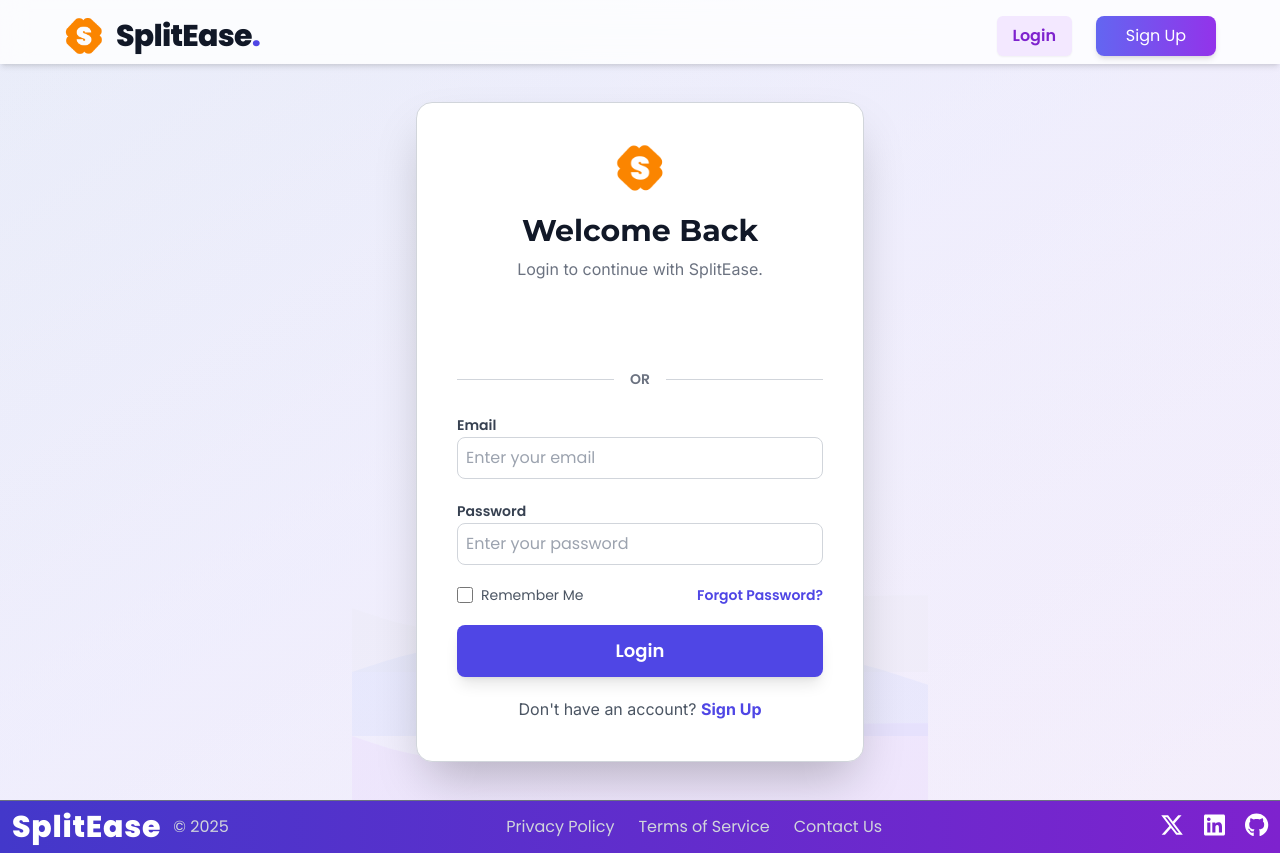
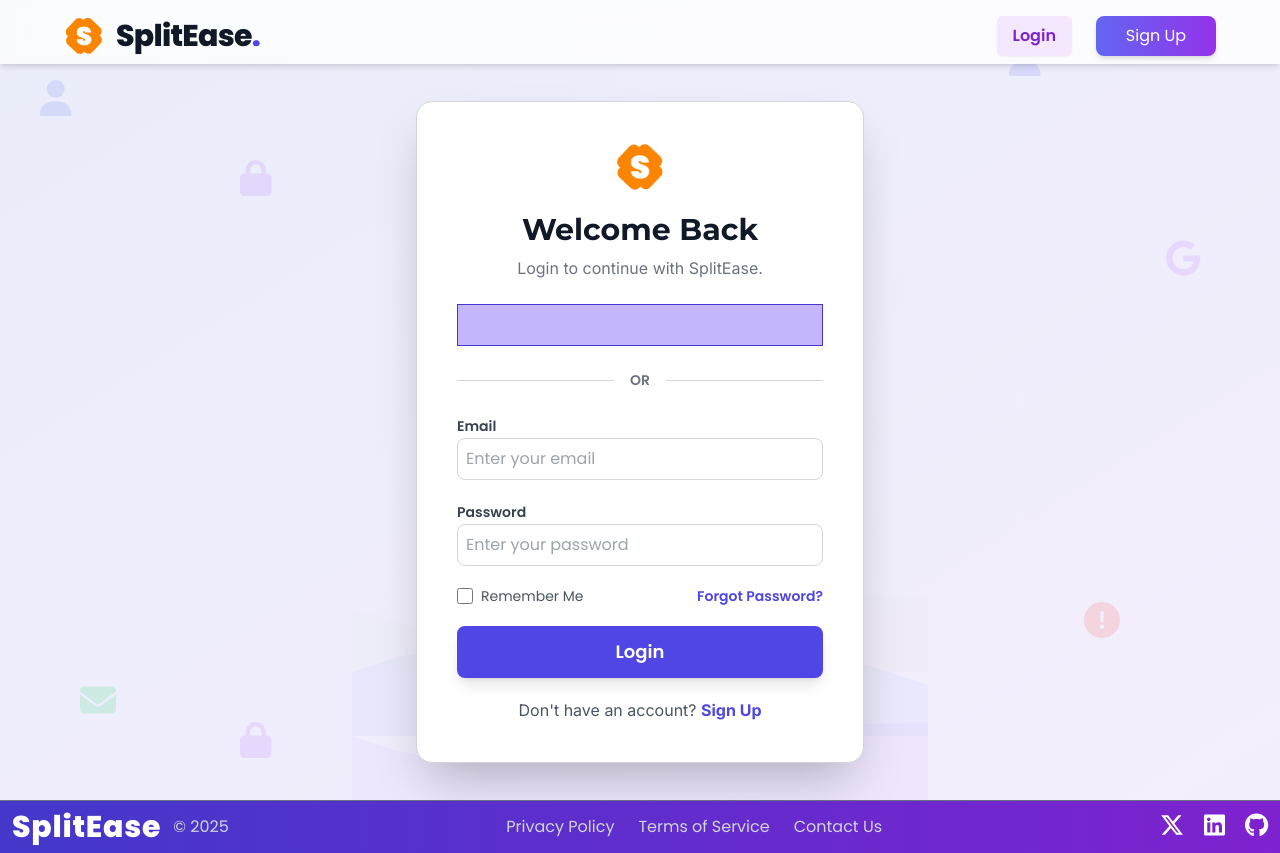
Before and after one commit to CodeTirtho97/SplitEase_frontend, a Next.js app: page /login in a window 1280 px wide. Built offline with nearby package versions, Linux system fonts and the light colour scheme; no server answers.

Commit message:
Style changes!

```diff
--- a/app/login/page.tsx
+++ b/app/login/page.tsx
@@ -340,6 +340,52 @@ export default function LoginPage() {
             d="M0,160L48,176C96,192,192,224,288,208C384,192,480,128,576,117.3C672,107,768,149,864,160C960,171,1056,149,1152,138.7C1248,128,1344,128,1392,128L1440,128L1440,320L1392,320C1344,320,1248,320,1152,320C1056,320,960,320,864,320C768,320,672,320,576,320C480,320,384,320,288,320C192,320,96,320,48,320L0,320Z"
           />
         </svg>
+        {typeof window !== "undefined" && (
+          <>
+            <div className="absolute top-20 left-10 animate-float-slow">
+              <FontAwesomeIcon
+                icon={faUser}
+                className="text-indigo-400 text-4xl opacity-20"
+              />
+            </div>
+            <div className="absolute top-40 left-60 animate-float">
+              <FontAwesomeIcon
+                icon={faLock}
+                className="text-purple-400 text-4xl opacity-20"
+              />
+            </div>
+            <div className="absolute top-60 right-20 animate-float-fast">
+              <FontAwesomeIcon
+                icon={faGoogle}
+                className="text-purple-400 text-4xl opacity-20"
+              />
+            </div>
+            <div className="absolute bottom-20 left-20 animate-float-slow">
+              <FontAwesomeIcon
+                icon={faEnvelope}
+                className="text-green-400 text-4xl opacity-20"
+              />
+            </div>
+            <div className="absolute bottom-40 right-40 animate-float">
+              <FontAwesomeIcon
+                icon={faExclamationCircle}
+                className="text-red-400 text-4xl opacity-20"
+              />
+            </div>
+            <div className="absolute top-10 right-60 animate-float-fast">
+              <FontAwesomeIcon
+                icon={faUser}
+                className="text-indigo-400 text-4xl opacity-20"
+              />
+            </div>
+            <div className="absolute bottom-10 left-60 animate-float-slow">
+              <FontAwesomeIcon
+                icon={faLock}
+                className="text-purple-400 text-4xl opacity-20"
+              />
+            </div>
+          </>
+        )}
       </div>
 
       {/* Custom Toast Notification */}
@@ -386,6 +432,7 @@ export default function LoginPage() {
 
         {/* Google Sign-In with OAuth Provider (Client-side only) */}
         {typeof window !== "undefined" && (
+          <div className="min-w-full border text-indigo-700 border-indigo-700 bg-violet-300 hover:bg-indigo-700 hover:text-white">
             <GoogleOAuthProvider
               clientId={process.env.NEXT_PUBLIC_GOOGLE_CLIENT_ID || ""}
             >
@@ -395,6 +442,7 @@ export default function LoginPage() {
                 useOneTap
               />
             </GoogleOAuthProvider>
+          </div>
         )}
 
         {/* Divider */}
--- a/app/signup/page.tsx
+++ b/app/signup/page.tsx
@@ -416,6 +416,7 @@ const Signup = () => {
 
         {/* Google Sign-In with OAuth Provider (Client-side only) */}
         {typeof window !== "undefined" && (
+          <div className="min-w-full border text-indigo-700 border-indigo-700 bg-violet-300 hover:bg-indigo-700 hover:text-white">
             <GoogleOAuthProvider
               clientId={process.env.NEXT_PUBLIC_GOOGLE_CLIENT_ID || ""}
             >
@@ -425,6 +426,7 @@ const Signup = () => {
                 useOneTap
               />
             </GoogleOAuthProvider>
+          </div>
         )}
 
         {/* OR Separator */}
```
Lines whose indentation alone changed are shown as unchanged.
